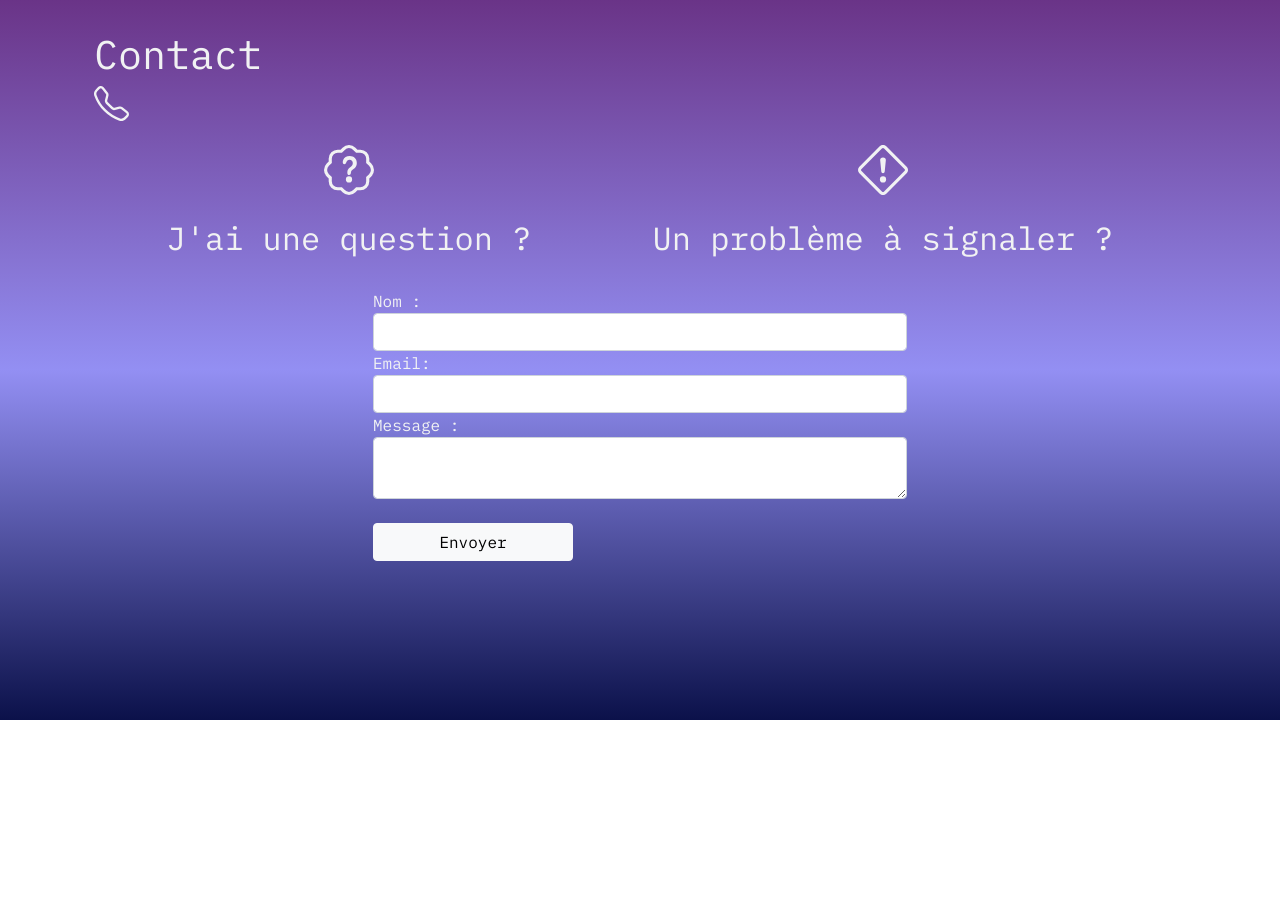
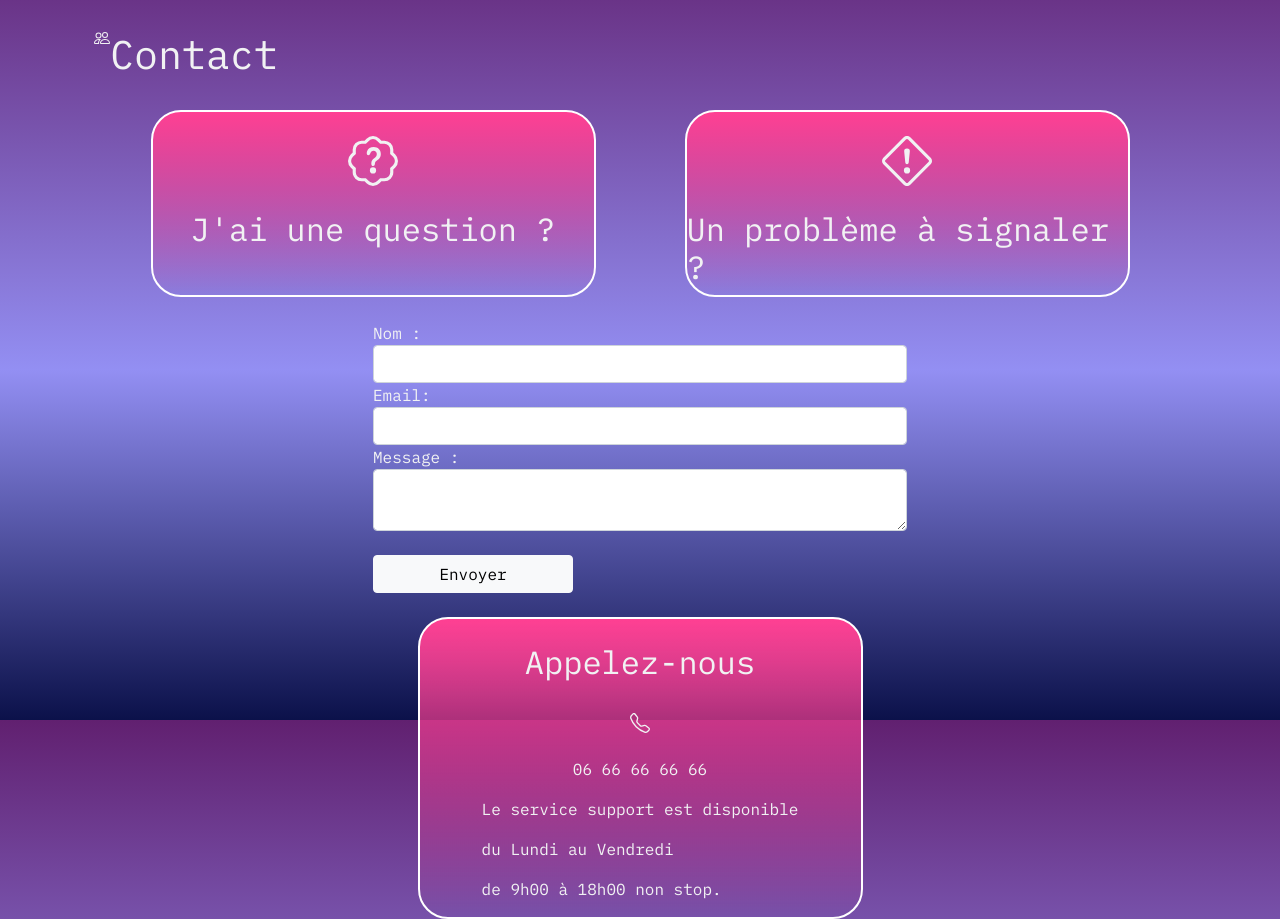
Before and after one commit to anaisxantippe/skydrone.github.io, a Symfony app: template ProjetSkydrone/templates/nous_contacter/index.html.twig in a window 1280 px wide. Shown: the part 80-999 px from the top of the page. Before the commit the page ends 800 px from the top, so only its background shows below. Run offline with Twig, Linux system fonts and the light colour scheme; the template is opened without the code that fills it, so the values that code supplies are empty; some libraries are stand-ins or nearby versions.

Commit message:
update alex 29/06

```diff
--- a/ProjetSkydrone/templates/base.html.twig
+++ b/ProjetSkydrone/templates/base.html.twig
@@ -77,7 +77,7 @@
                         <ul class="dropdown-menu" aria-labelledby="navbarDropdown">
                             <li><a class="dropdown-item" href="{{ path('opinion') }}">Consulter les avis</a></li>
                             <li><hr class="dropdown-divider"></li>
-                            <li><a class="dropdown-item" href="#">Another action</a></li>
+                            <li><a class="dropdown-item" href="{{ path('opinion_new') }}">Ajouter un avis</a></li>
                             <li><hr class="dropdown-divider"></li>
                             <li><a class="dropdown-item" href="#">Something else here</a></li>
                         </ul>
--- a/ProjetSkydrone/templates/nous_contacter/index.html.twig
+++ b/ProjetSkydrone/templates/nous_contacter/index.html.twig
@@ -5,17 +5,18 @@
 {% block body %}
     <div class="container-fluid">
         <div class="col-12">
-            <div class="d-flex flex-column">
+            <div class="d-flex justify-content-start">
+                <svg xmlns="http://www.w3.org/2000/svg" width="16" height="16" fill="currentColor" class="bi bi-people" viewBox="0 0 16 16">
+                    <path d="M15 14s1 0 1-1-1-4-5-4-5 3-5 4 1 1 1 1h8zm-7.978-1A.261.261 0 0 1 7 12.996c.001-.264.167-1.03.76-1.72C8.312 10.629 9.282 10 11 10c1.717 0 2.687.63 3.24 1.276.593.69.758 1.457.76 1.72l-.008.002a.274.274 0 0 1-.014.002H7.022zM11 7a2 2 0 1 0 0-4 2 2 0 0 0 0 4zm3-2a3 3 0 1 1-6 0 3 3 0 0 1 6 0zM6.936 9.28a5.88 5.88 0 0 0-1.23-.247A7.35 7.35 0 0 0 5 9c-4 0-5 3-5 4 0 .667.333 1 1 1h4.216A2.238 2.238 0 0 1 5 13c0-1.01.377-2.042 1.09-2.904.243-.294.526-.569.846-.816zM4.92 10A5.493 5.493 0 0 0 4 13H1c0-.26.164-1.03.76-1.724.545-.636 1.492-1.256 3.16-1.275zM1.5 5.5a3 3 0 1 1 6 0 3 3 0 0 1-6 0zm3-2a2 2 0 1 0 0 4 2 2 0 0 0 0-4z"/>
+                </svg>
                 <h1>Contact</h1>
-                <svg xmlns="http://www.w3.org/2000/svg" width="35" height="35" fill="currentColor" class="bi bi-telephone" viewBox="0 0 16 16">
-                    <path d="M3.654 1.328a.678.678 0 0 0-1.015-.063L1.605 2.3c-.483.484-.661 1.169-.45 1.77a17.568 17.568 0 0 0 4.168 6.608 17.569 17.569 0 0 0 6.608 4.168c.601.211 1.286.033 1.77-.45l1.034-1.034a.678.678 0 0 0-.063-1.015l-2.307-1.794a.678.678 0 0 0-.58-.122l-2.19.547a1.745 1.745 0 0 1-1.657-.459L5.482 8.062a1.745 1.745 0 0 1-.46-1.657l.548-2.19a.678.678 0 0 0-.122-.58L3.654 1.328zM1.884.511a1.745 1.745 0 0 1 2.612.163L6.29 2.98c.329.423.445.974.315 1.494l-.547 2.19a.678.678 0 0 0 .178.643l2.457 2.457a.678.678 0 0 0 .644.178l2.189-.547a1.745 1.745 0 0 1 1.494.315l2.306 1.794c.829.645.905 1.87.163 2.611l-1.034 1.034c-.74.74-1.846 1.065-2.877.702a18.634 18.634 0 0 1-7.01-4.42 18.634 18.634 0 0 1-4.42-7.009c-.362-1.03-.037-2.137.703-2.877L1.885.511z"/>
-                </svg>
             </div>
         </div>
     <br>
     <div class="container-fluid">
-        <div class="col-12 d-flex justify-content-around">
-            <div class="d-flex flex-column">
+        <div class="d-flex justify-content-around">
+            <div class="col-5 module d-flex flex-column">
+                <br>
                <div class="d-flex justify-content-center">
                    <svg xmlns="http://www.w3.org/2000/svg" width="50" height="50" fill="currentColor" class="bi bi-patch-question" viewBox="0 0 16 16">
                     <path d="M8.05 9.6c.336 0 .504-.24.554-.627.04-.534.198-.815.847-1.26.673-.475 1.049-1.09 1.049-1.986 0-1.325-.92-2.227-2.262-2.227-1.02 0-1.792.492-2.1 1.29A1.71 1.71 0 0 0 6 5.48c0 .393.203.64.545.64.272 0 .455-.147.564-.51.158-.592.525-.915 1.074-.915.61 0 1.03.446 1.03 1.084 0 .563-.208.885-.822 1.325-.619.433-.926.914-.926 1.64v.111c0 .428.208.745.585.745z"/>
@@ -24,9 +25,13 @@
                 </svg>
                </div>
                 <br>
-                <h2>J'ai une question ?</h2>
+                <div class="d-flex justify-content-center">
+                    <h2>J'ai une question ?</h2>
+                </div>
+                <br>
             </div>
-            <div class="d-flex flex-column">
+            <div class="col-5 module d-flex flex-column">
+                <br>
                 <div class="d-flex justify-content-center">
                     <svg xmlns="http://www.w3.org/2000/svg" width="50" height="50" fill="currentColor" class="bi bi-exclamation-diamond" viewBox="0 0 16 16">
                         <path d="M6.95.435c.58-.58 1.52-.58 2.1 0l6.515 6.516c.58.58.58 1.519 0 2.098L9.05 15.565c-.58.58-1.519.58-2.098 0L.435 9.05a1.482 1.482 0 0 1 0-2.098L6.95.435zm1.4.7a.495.495 0 0 0-.7 0L1.134 7.65a.495.495 0 0 0 0 .7l6.516 6.516a.495.495 0 0 0 .7 0l6.516-6.516a.495.495 0 0 0 0-.7L8.35 1.134z"/>
@@ -34,11 +39,10 @@
                     </svg>
                 </div>
                 <br>
-                <h2>Un problème à signaler ?</h2>
+                <div class="d-flex justify-content-center">
+                    <h2>Un problème à signaler ?</h2>
+                </div>
             </div>
-
-
-
         </div>
         <br>
         <div class="col-12 d-flex justify-content-center">
@@ -57,8 +61,29 @@
         </div>
         <br>
         <button type="submit" class="btn btn-light">Envoyer</button>
-
     </form>
+        </div>
+        <br>
+        <div class="module container col-5 d-flex flex-column align-items-center">
+            <div class="d-flex flex-column justify-content-around">
+                <br>
+            <h2>Appelez-nous</h2>
+                <br>
+                <div class="d-flex justify-content-center">
+            <svg xmlns="http://www.w3.org/2000/svg" width="20" height="20" fill="currentColor" class="bi bi-telephone" viewBox="0 0 16 16">
+                <path d="M3.654 1.328a.678.678 0 0 0-1.015-.063L1.605 2.3c-.483.484-.661 1.169-.45 1.77a17.568 17.568 0 0 0 4.168 6.608 17.569 17.569 0 0 0 6.608 4.168c.601.211 1.286.033 1.77-.45l1.034-1.034a.678.678 0 0 0-.063-1.015l-2.307-1.794a.678.678 0 0 0-.58-.122l-2.19.547a1.745 1.745 0 0 1-1.657-.459L5.482 8.062a1.745 1.745 0 0 1-.46-1.657l.548-2.19a.678.678 0 0 0-.122-.58L3.654 1.328zM1.884.511a1.745 1.745 0 0 1 2.612.163L6.29 2.98c.329.423.445.974.315 1.494l-.547 2.19a.678.678 0 0 0 .178.643l2.457 2.457a.678.678 0 0 0 .644.178l2.189-.547a1.745 1.745 0 0 1 1.494.315l2.306 1.794c.829.645.905 1.87.163 2.611l-1.034 1.034c-.74.74-1.846 1.065-2.877.702a18.634 18.634 0 0 1-7.01-4.42 18.634 18.634 0 0 1-4.42-7.009c-.362-1.03-.037-2.137.703-2.877L1.885.511z"/>
+            </svg>
+                </div>
+                <br>
+                <div class="d-flex justify-content-center">
+                <p>06 66 66 66 66</p>
+                </div>
+            </div>
+            <div class="">
+                <p>Le service support est disponible</p>
+                <p>du Lundi au Vendredi</p>
+                <p>de 9h00 à 18h00 non stop.</p>
+        </div>
         </div>
     </div>
 {% endblock %}
--- a/ProjetSkydrone/templates/opinion/_form.html.twig
+++ b/ProjetSkydrone/templates/opinion/_form.html.twig
@@ -6,6 +6,6 @@
     <div class="form-group">{{ form_row(form.product) }}</div>
     <div class="form_group">{{ form_row(form.customer) }}</div>
     <br>
-    <button class=" btn btn-light">{{ button_label|default('Enregister') }}
+    <button class=" btn btn-success">{{ button_label|default('Ajouter l\'avis') }}
         {{ form_end(form) }} </button>
 </div>
```
